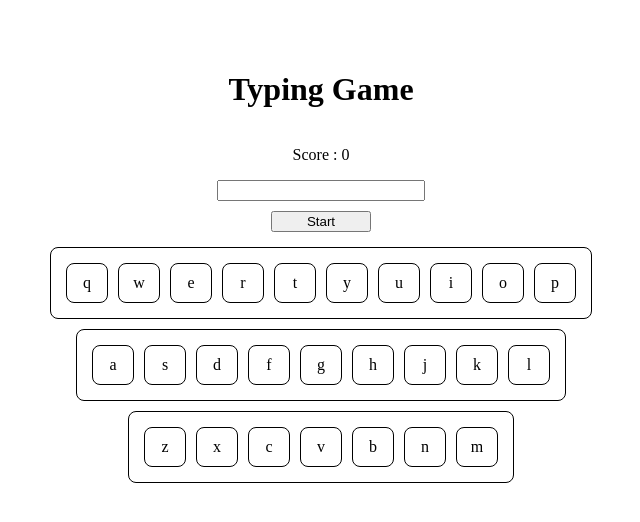
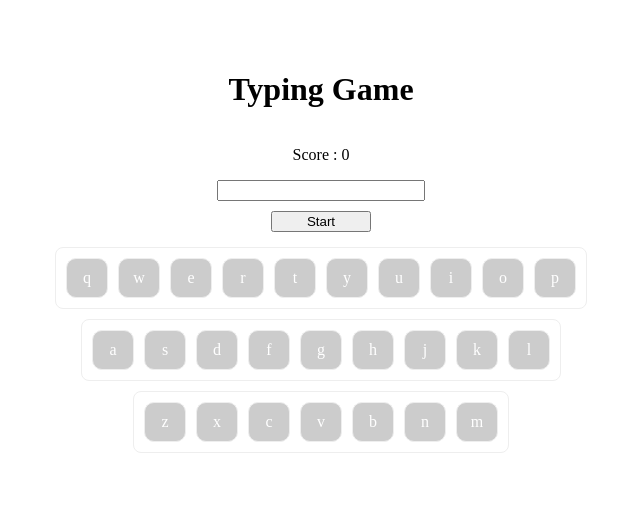
Before and after one commit to morikaku/first-nuxt-ph, a Nuxt app: page / in a window 1280 px wide. Shown: the top 522 px of the page, without its empty margins (319-959 px from the left). Built offline with nearby package versions, Linux system fonts and the light colour scheme.

Commit message:
change the color of keytop

```diff
--- a/pages/index.vue
+++ b/pages/index.vue
@@ -115,9 +115,9 @@ export default {
 .keyboard div {
     display: flex;
     flex-wrap: wrap;
-    padding: 10px;
+    padding: 5px;
     margin: 5px;
-    border: 1px solid #000;
+    border: 1px solid #eee;
     border-radius: 8px;
 }
 
@@ -125,9 +125,12 @@ export default {
     display: block;
     width: 20px;
     text-align: center;
+    padding: 10px;
     margin: 5px;
-    border: 1px solid #000;
-    border-radius: 8px;
+    /* border: 1px solid #000; */
+    border-radius: 10px;
+    color: #fff;
+    background-color: #ccc;
 }
 
 .keyboard .active {
```
Also changed, not shown: 1 other file (tests, documents, lock files or other folders).
